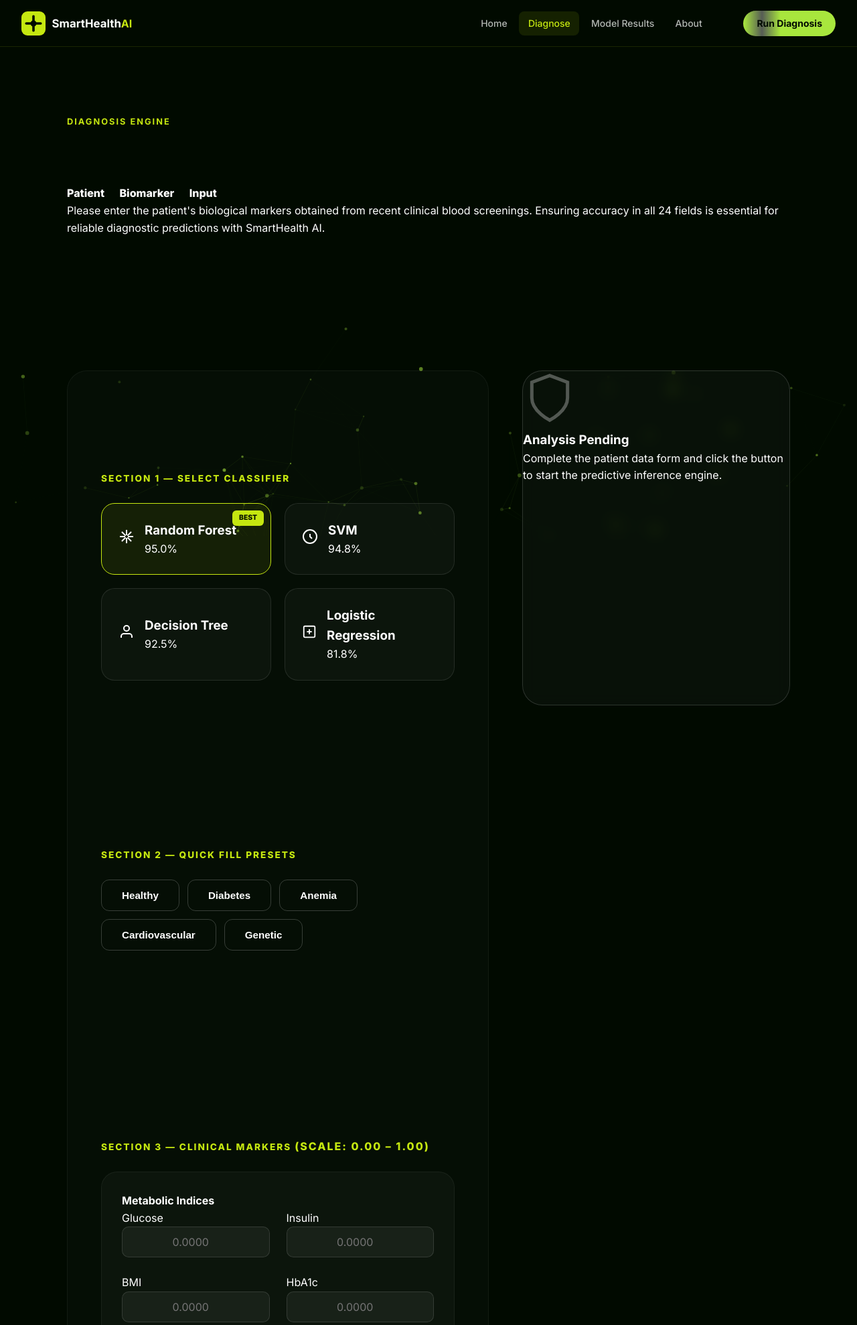
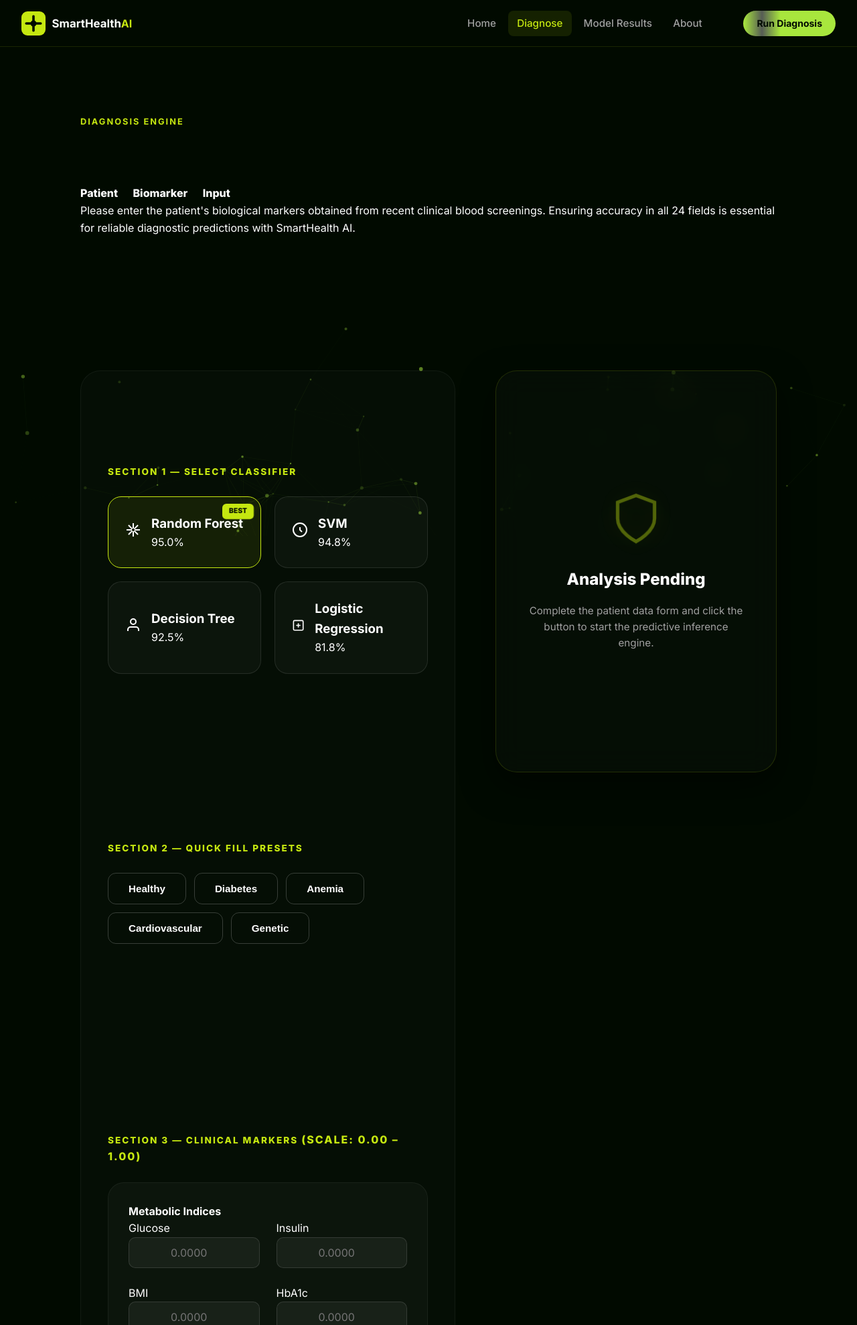
Before and after one commit to heisqueenson9/SmartHealth, a Flask app: page /predict in a window 1280 px wide. Shown: the top 1978 px of the page at 67% size. Run offline with Flask 3, Linux system fonts and the light colour scheme; parts of the project's set-up code (start-up, migrations or seed data) failed here and were passed over.

Commit message:
feat: initialize main stylesheet with global design system, typography, and responsive navigation components

```diff
--- a/app/static/css/main.css
+++ b/app/static/css/main.css
@@ -601,11 +601,50 @@ section { padding: 100px 0; }
 }
 
 .result-panel, .res-panel {
-  position: sticky; top: 90px;
-  background: rgba(255, 255, 255, 0.03);
-  border: 1px solid rgba(255, 255, 255, 0.15);
-  border-radius: 30px; overflow: hidden; min-height: 500px;
-  display: flex; flex-direction: column; backdrop-filter: blur(10px);
+  position: sticky; top: 110px;
+  background: rgba(255, 255, 255, 0.02);
+  border: 1px solid rgba(197, 231, 16, 0.15);
+  border-radius: 32px; overflow: hidden; min-height: 580px;
+  display: flex; flex-direction: column;
+  backdrop-filter: blur(20px);
+  -webkit-backdrop-filter: blur(20px);
+  box-shadow: 0 20px 50px rgba(0,0,0,0.5);
+  z-index: 10;
+}
+
+.panel-state {
+  flex: 1;
+  display: flex;
+  flex-direction: column;
+  align-items: center;
+  justify-content: center;
+  padding: 40px;
+  text-align: center;
+}
+
+.panel-state h3 {
+  font-size: 1.5rem;
+  font-weight: 800;
+  margin: 25px 0 15px;
+  color: var(--white);
+}
+
+.panel-state p {
+  color: var(--gray);
+  max-width: 280px;
+  line-height: 1.6;
+  font-size: 0.95rem;
+}
+
+.shield-pulse {
+  animation: pulseShield 3s ease-in-out infinite;
+  color: var(--lime);
+  filter: drop-shadow(0 0 15px rgba(197, 231, 16, 0.3));
+}
+
+@keyframes pulseShield {
+  0%, 100% { transform: scale(1); opacity: 0.3; }
+  50% { transform: scale(1.1); opacity: 0.6; }
 }
 
 /* Results Content */
@@ -634,7 +673,14 @@ section { padding: 100px 0; }
 @media (max-width: 1100px) {
   .hero-grid { grid-template-columns: 1fr; gap: 40px; text-align: center; }
   .predict-layout { grid-template-columns: 1fr; gap: 40px; }
-  .result-panel { position: static; margin-top: 20px; }
+  .result-panel {
+    position: static !important;
+    margin-top: 40px;
+    min-height: 400px !important;
+    width: 100% !important;
+    box-shadow: none !important;
+    border-color: rgba(255,255,255,0.05) !important;
+  }
   .arch-grid, .eth-grid, .lim-grid, .cm-grid { grid-template-columns: repeat(2, 1fr); }
   .stack-grid { display: grid; grid-template-columns: repeat(3, 1fr); gap: 20px; }
   .meth-grid { display: grid; grid-template-columns: repeat(2, 1fr); gap: 20px; }
@@ -740,3 +786,95 @@ p { overflow-wrap: break-word; }
 .footer-brand { animation-delay: 0.1s; }
 .footer-disclaimer { animation-delay: 0.16s; }
 .footer-bottom { animation-delay: 0.22s; }
+
+/* Desktop Overrides — Isolated Breakpoint @media (min-width: 769px) */
+@media (min-width: 769px) {
+  /* Global Layout HUD */
+  .container, .page-container, main, .content-wrapper {
+    max-width: 1280px;
+    width: 100%;
+    margin: 0 auto;
+    padding: 0 60px;
+    box-sizing: border-box;
+  }
+
+  /* Navbar Layout Reset */
+  .navbar .container {
+    display: flex;
+    justify-content: space-between;
+    align-items: center;
+    padding: 0 60px;
+    height: 90px;
+  }
+  .nav-menu {
+    display: flex !important;
+    position: static !important;
+    background: none !important;
+    flex-direction: row !important;
+    gap: 40px !important;
+    padding: 0 !important;
+    height: auto !important;
+    width: auto !important;
+    transform: none !important;
+    opacity: 1 !important;
+    visibility: visible !important;
+  }
+  .nav-link { font-size: 0.95rem; font-weight: 500; color: var(--gray); transition: 0.3s; }
+  .nav-link:hover { color: var(--lime); transform: translateY(-2px); }
+  .btn-nav { margin: 0; padding: 12px 28px; font-size: 0.9rem; }
+  .mobile-toggle { display: none !important; }
+
+  /* HOME PAGE — Multi-Column Cinematic HUD */
+  .hero-main { padding: 160px 0 100px; text-align: center; }
+  .hero-main h1 { font-size: 5rem; line-height: 1.1; margin-bottom: 30px; letter-spacing: -2px; }
+  .hero-main p { font-size: 1.25rem; max-width: 800px; margin: 0 auto 50px; }
+  .hero-stats { grid-template-columns: repeat(4, 1fr); gap: 40px; margin-top: 80px; }
+  .stat-card h3 { font-size: 3.5rem; }
+
+  .workflow-grid { grid-template-columns: repeat(3, 1fr); gap: 30px; }
+  .step-card { padding: 45px; }
+  .conditions-grid { grid-template-columns: repeat(3, 1fr); gap: 40px; }
+
+  /* DIAGNOSE PAGE — Sticky Side Panel Architecture */
+  .predict-layout {
+    display: grid;
+    grid-template-columns: 1fr;
+    gap: 40px;
+    padding-bottom: 80px;
+  }
+
+  @media (min-width: 1150px) {
+    .predict-layout {
+      grid-template-columns: 1fr 420px;
+      gap: 60px;
+      align-items: start;
+    }
+    .result-panel {
+      position: sticky !important;
+      top: 130px !important;
+      min-height: 600px !important;
+      z-index: 10 !important;
+    }
+  }
+
+  .form-panel { padding: 40px; }
+  .model-selector { grid-template-columns: repeat(2, 1fr); gap: 20px; }
+  .input-grid { grid-template-columns: repeat(2, 1fr); gap: 25px; }
+
+  .panel-state p {
+    max-width: 320px;
+    margin: 0 auto;
+  }
+
+  /* RESULTS PAGE — Analytics Grids */
+  .cv-grid { grid-template-columns: repeat(2, 1fr); gap: 30px; }
+  .cm-grid { grid-template-columns: repeat(2, 1fr); gap: 40px; }
+  .charts-wrap { padding: 40px; }
+  .meth-grid { grid-template-columns: repeat(2, 1fr); gap: 30px; }
+
+  /* ABOUT PAGE — Detailed Technical Report Grid */
+  .about-mission { display: grid; grid-template-columns: 1fr 1fr; gap: 80px; align-items: center; }
+  .arch-grid { grid-template-columns: repeat(4, 1fr); gap: 25px; }
+  .stack-grid { grid-template-columns: repeat(3, 1fr); gap: 30px; }
+  .eth-grid { grid-template-columns: 1fr 1fr; gap: 40px; }
+}
```
